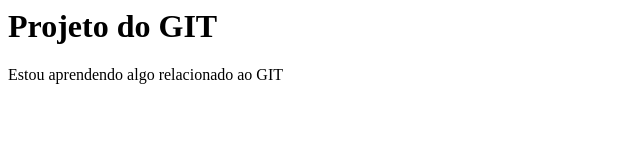
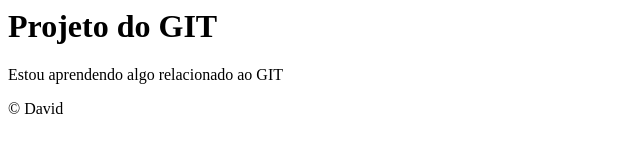
Before and after one commit to ydavidrkz/meu-site-teste, a plain HTML site: page index.html in a window 1280 px wide. Shown: the full height of the page, 0-640 px from the left. Drawn offline with Linux system fonts and the light colour scheme.

Commit message:
Adicionei o footer

```diff
--- a/index.html
+++ b/index.html
@@ -4,5 +4,6 @@
     <body>
         <h1>Projeto do GIT</h1>
         <p>Estou aprendendo algo relacionado ao GIT</p>
+        <footer>&copy; David</footer>
     </body>
 </html>
```
